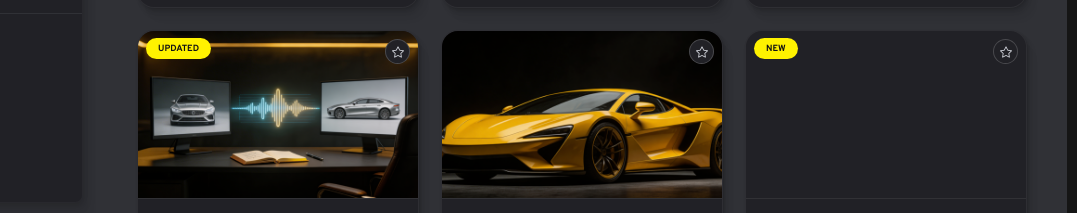
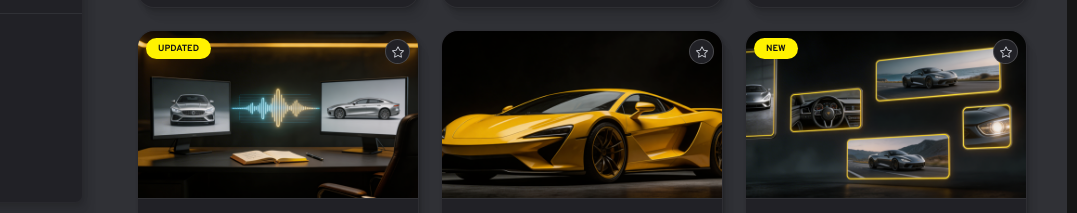
Before and after one commit to floridomeacci/lotus.brandkitchen, a plain HTML site: page index.html in a window 1280 px wide. Shown: the part 571-784 px from the top of the page, 203-1280 px from the left. Drawn offline with nearby package versions, Linux system fonts and the light colour scheme.

Commit message:
Add .shot-6 thumbnail class for IAB bannerset card

```diff
--- a/styles.css
+++ b/styles.css
@@ -315,6 +315,10 @@ body {
   background-image: url("./assets/thumbnails/edges-thumb.png");
 }
 
+.shot-6 {
+  background-image: url("./assets/thumbnails/iab-bannerset-thumb.png");
+}
+
 .card-body {
   padding: 17px;
   min-height: 210px;
```
